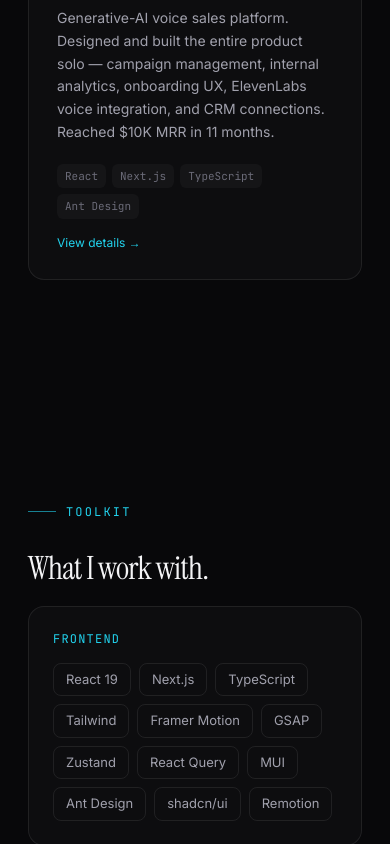
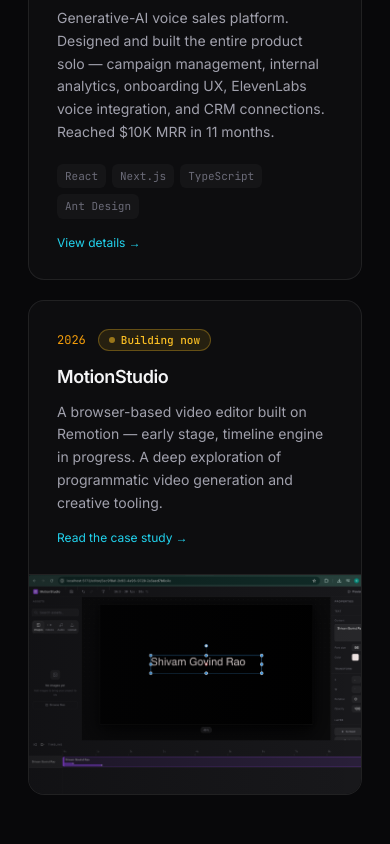
Before and after one commit to BLAZE7SHADOW/shivam-portfolio, a Next.js app: page / in a window 390 px wide. Shown: the part 4415-5259 px from the top of the page. Built offline with nearby package versions, Linux system fonts and the light colour scheme; no server answers.

Commit message:
feat: add Building now strip for MotionStudio on home page

```diff
--- a/app/page.tsx
+++ b/app/page.tsx
@@ -21,6 +21,7 @@ import {
 
 export default function Home() {
   const featured = projects.filter((p) => p.featured);
+  const wip = projects.find((p) => p.wip);
 
   return (
     <>
@@ -193,6 +194,45 @@ export default function Home() {
             );
           })}
         </div>
+
+        {/* BUILDING NOW */}
+        {wip && (
+          <Reveal>
+            <Link href={wip.caseStudy || `/projects#${wip.slug}`} className="mt-5 block">
+              <TiltCard className="grid overflow-hidden transition-colors hover:border-accent/40 sm:grid-cols-[1fr_1.1fr]" max={3}>
+                <div className="flex flex-col justify-center p-7 sm:p-8">
+                  <div className="mb-3 flex flex-wrap items-center gap-3 font-mono text-xs">
+                    <span className="text-accent">{wip.year}</span>
+                    <span className="inline-flex items-center gap-1.5 rounded-full border border-amber-400/30 bg-amber-400/10 px-2.5 py-0.5 text-[11px] font-medium text-amber-400">
+                      <span className="h-1.5 w-1.5 animate-pulse rounded-full bg-amber-400" />
+                      Building now
+                    </span>
+                  </div>
+                  <h3 className="mb-2.5 text-lg font-semibold tracking-tight">{wip.title}</h3>
+                  <p className="text-sm leading-relaxed text-ink-dim">{wip.blurb}</p>
+                  <div className="mt-4 text-xs text-accent-2">
+                    {wip.caseStudy ? "Read the case study →" : "View details →"}
+                  </div>
+                </div>
+                {(() => {
+                  const wipCover = wip.media.find((m) => m.type === "image");
+                  return wipCover ? (
+                    <div className="relative min-h-[220px] border-t border-panel-border sm:border-l sm:border-t-0">
+                      <Image
+                        src={wipCover.src}
+                        alt={wipCover.caption || wip.title}
+                        fill
+                        sizes="(max-width: 640px) 100vw, 55vw"
+                        className="object-cover object-left-top"
+                      />
+                      <div className="absolute inset-0 bg-gradient-to-r from-bg/40 to-transparent" />
+                    </div>
+                  ) : null;
+                })()}
+              </TiltCard>
+            </Link>
+          </Reveal>
+        )}
       </section>
 
       {/* SKILLS */}
```
